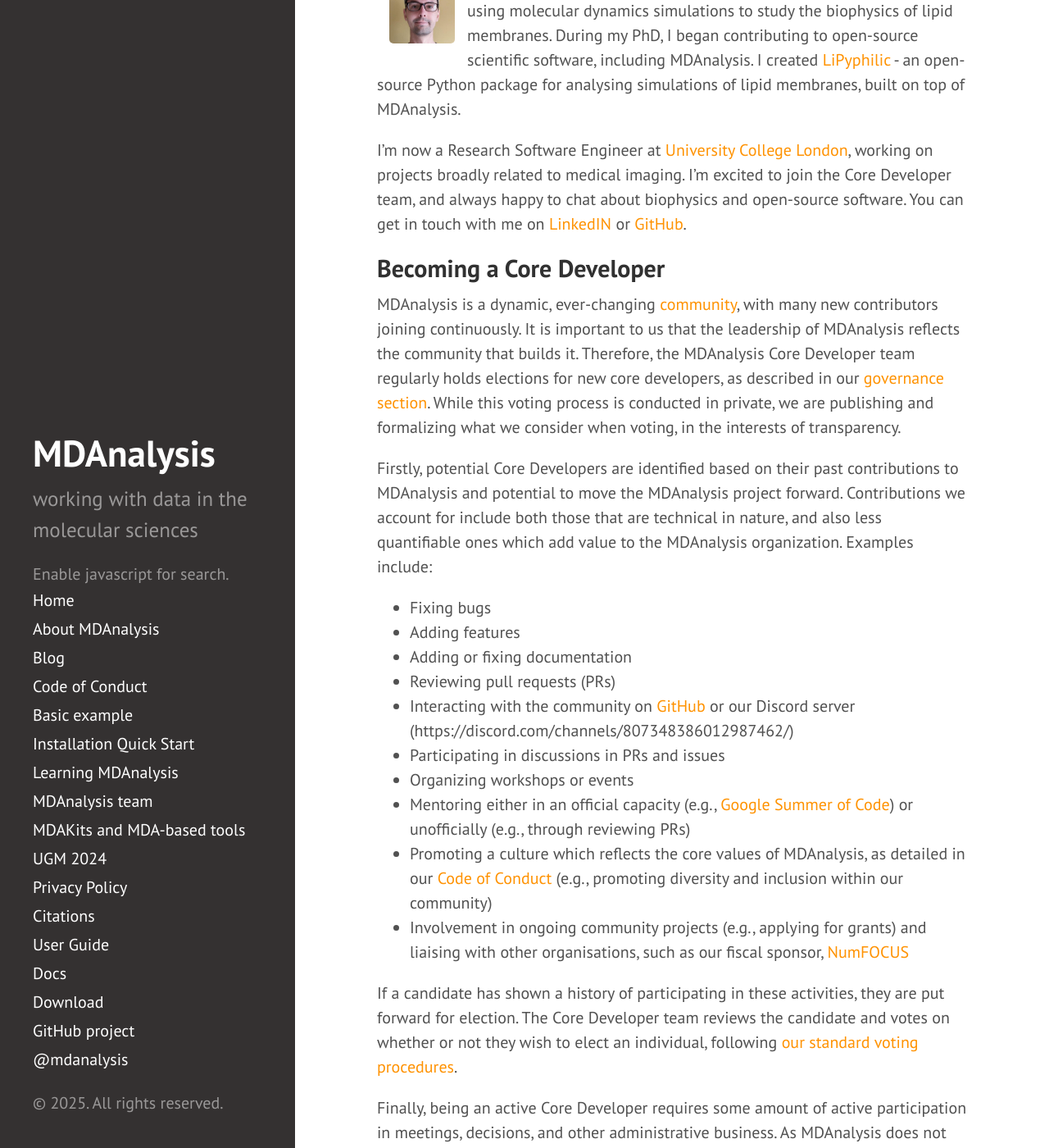
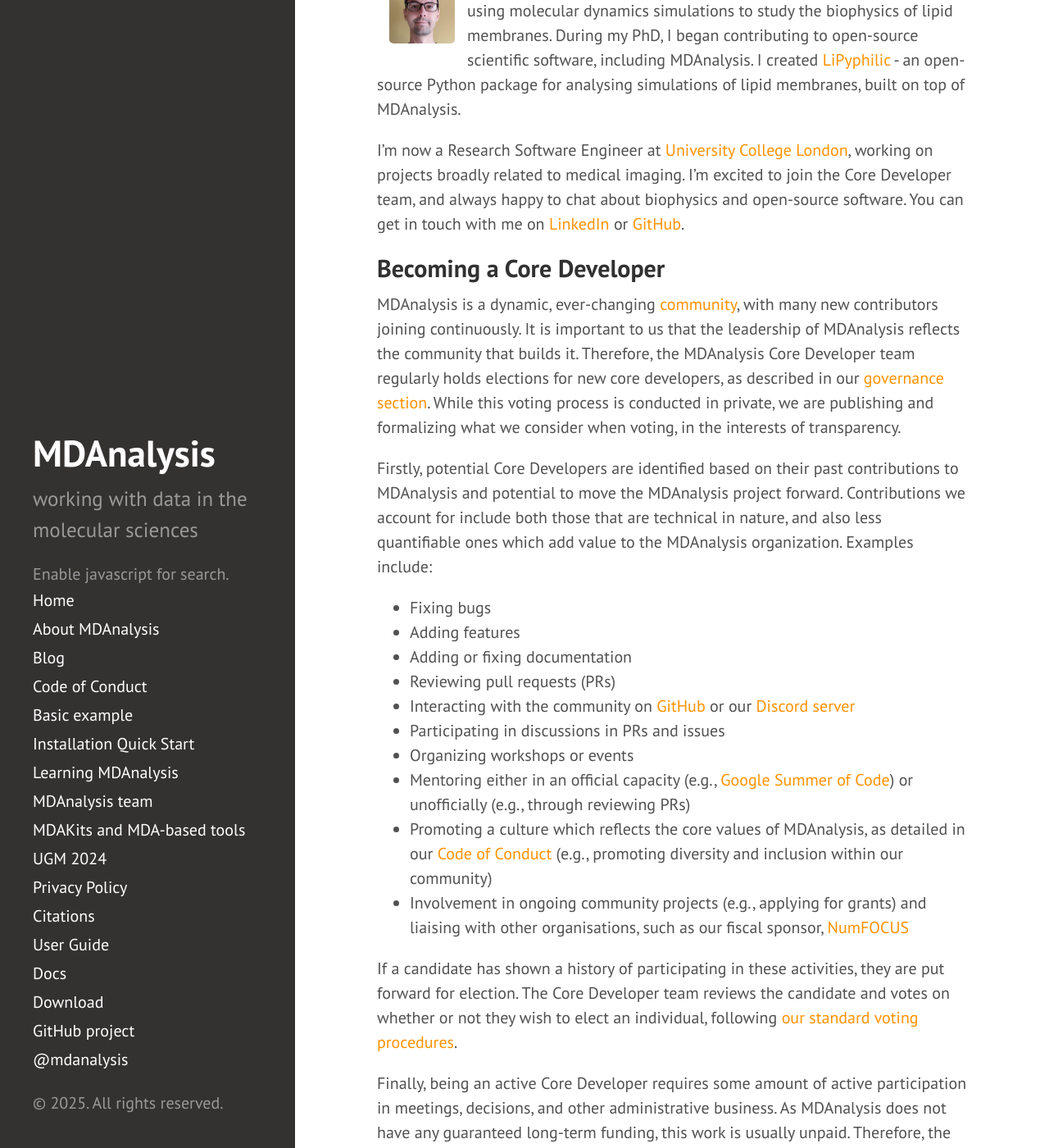
Before and after one commit to MDAnalysis/MDAnalysis.github.io, a Jekyll site: the page built from _posts/2025-02-14-new_coredevs.md, in a window 1280 px wide and 1400 px high, scrolled down 1303 px. Shown: the whole window at 82% size. Built offline with Jekyll 4.4.1, drawn with Linux system fonts in a browser that asks for light colours; comment, search, counter and statistics services are not loaded; part of the change alters nothing that is shown.

Commit message:
Fix links

```diff
--- a/_posts/2025-02-14-new_coredevs.md
+++ b/_posts/2025-02-14-new_coredevs.md
@@ -34,28 +34,28 @@ style="float: left; width: 110px; height: 110px; border-radius: 20px; border: 15
 
 I did my PhD in computational biophysics at King's College London, using molecular dynamics simulations to study the biophysics of lipid membranes. During my PhD, I began contributing to open-source scientific software, including MDAnalysis. I created [LiPyphilic](https://github.com/p-j-smith/lipyphilic) - an open-source Python package for analysing simulations of lipid membranes, built on top of MDAnalysis.
 
-I'm now a Research Software Engineer at [University College London](https://www.ucl.ac.uk/advanced-research-computing/), working on projects broadly related to medical imaging. I'm excited to join the Core Developer team, and always happy to chat about biophysics and open-source software. You can get in touch with me on [LinkedIN](https://www.linkedin.com/in/p-j-smith/) or [GitHub](https://github.com/p-j-smith).
+I'm now a Research Software Engineer at [University College London](https://www.ucl.ac.uk/advanced-research-computing/), working on projects broadly related to medical imaging. I'm excited to join the Core Developer team, and always happy to chat about biophysics and open-source software. You can get in touch with me on [LinkedIn](https://www.linkedin.com/in/p-j-smith/) or [GitHub](https://github.com/p-j-smith).
 
 ## Becoming a Core Developer
-MDAnalysis is a dynamic, ever-changing [community]({{ site.baseurl }}/pages/about/#community), with many new contributors joining continuously. It is important to us that the leadership of MDAnalysis reflects the community that builds it. Therefore, the MDAnalysis Core Developer team regularly holds elections for new core developers, as described in our [governance section]({{ site.baseurl }}/pages/about/#governance/). While this voting process is conducted in private, we are publishing and formalizing what we consider when voting, in the interests of transparency.
+MDAnalysis is a dynamic, ever-changing [community]({{ site.baseurl }}/about/#community), with many new contributors joining continuously. It is important to us that the leadership of MDAnalysis reflects the community that builds it. Therefore, the MDAnalysis Core Developer team regularly holds elections for new core developers, as described in our [governance section]({{ site.baseurl }}/about/#governance/). While this voting process is conducted in private, we are publishing and formalizing what we consider when voting, in the interests of transparency.
 
 Firstly, potential Core Developers are identified based on their past contributions to MDAnalysis and potential to move the MDAnalysis project forward. Contributions we account for include both those that are technical in nature, and also less quantifiable ones which add value to the MDAnalysis organization. Examples include:
 * Fixing bugs
 * Adding features
 * Adding or fixing documentation
 * Reviewing pull requests (PRs)
-* Interacting with the community on [GitHub]({{ site.github.repo }}) or our Discord server ({{ site.discord.url }})
+* Interacting with the community on [GitHub]({{ site.github.repo }}) or our [Discord server]({{ site.discord.url }})
 * Participating in discussions in PRs and issues
 * Organizing workshops or events
 * Mentoring either in an official capacity (e.g., [Google Summer of Code](https://summerofcode.withgoogle.com/)) or unofficially (e.g., through reviewing PRs)
-* Promoting a culture which reflects the core values of MDAnalysis, as detailed in our [Code of Conduct]({{ site.baseurl }}/pages/conduct/) (e.g., promoting diversity and inclusion within our community)
+* Promoting a culture which reflects the core values of MDAnalysis, as detailed in our [Code of Conduct]({{ site.baseurl }}/conduct/) (e.g., promoting diversity and inclusion within our community)
 * Involvement in ongoing community projects (e.g., applying for grants) and liaising with other organisations, such as our fiscal sponsor, [NumFOCUS](https://numfocus.org/)
 
-If a candidate has shown a history of participating in these activities, they are put forward for election. The Core Developer team reviews the candidate and votes on whether or not they wish to elect an individual, following [our standard voting procedures]({{ site.baseurl }}/pages/about/#decision-making-process-and-membership/).
+If a candidate has shown a history of participating in these activities, they are put forward for election. The Core Developer team reviews the candidate and votes on whether or not they wish to elect an individual, following [our standard voting procedures]({{ site.baseurl }}/about/#decision-making-process-and-membership/).
 
 Finally, being an active Core Developer requires some amount of active participation in meetings, decisions, and other administrative business. As MDAnalysis does not have any guaranteed long-term funding, this work is usually unpaid. Therefore, the final decision to accept or decline the election is left to the developers themselves: do they have the time and willingness to keep contributing?
 
-If you are interested in becoming a Core Developer, we highly encourage you to [participate]({{ site.baseurl }}/#participating) in some of the activities listed above, especially reviewing pull requests and mentoring other developers. Learn more about the many roles MDAnalysis community members take on to move the project forward on our [MDAnalysis team]({{ site.baseurl }}/pages/team/) page, and reach out to us on our [GitHub discussions forum]({{ site.mailinglists.discussions.url }}) or [Discord server]({{ site.discord.url }}) (join the server using the invitation link, [{{ site.discord.invite }}]({{ site.discord.invite }}). On our end, the MDAnalysis Core Developer team will, to the best of its abilities, aim to offer mentorship and other opportunities to people who express an interest in becoming a Core Developer.
+If you are interested in becoming a Core Developer, we highly encourage you to [participate]({{ site.baseurl }}/#participating) in some of the activities listed above, especially reviewing pull requests and mentoring other developers. Learn more about the many roles MDAnalysis community members take on to move the project forward on our [MDAnalysis team]({{ site.baseurl }}/team/) page, and reach out to us on our [GitHub discussions forum]({{ site.mailinglists.discussions.url }}) or [Discord server]({{ site.discord.url }}) (join the server using the invitation link, [{{ site.discord.invite }}]({{ site.discord.invite }}). On our end, the MDAnalysis Core Developer team will, to the best of its abilities, aim to offer mentorship and other opportunities to people who express an interest in becoming a Core Developer.
 
 Being a Core Developer is work, but it’s also a fantastic opportunity to work with and for a wonderful and welcoming community. As part of [our mission]({{ site.baseurl }}/about/#mission), we welcome anyone who cares for this community and wants to help it grow.
 
```
